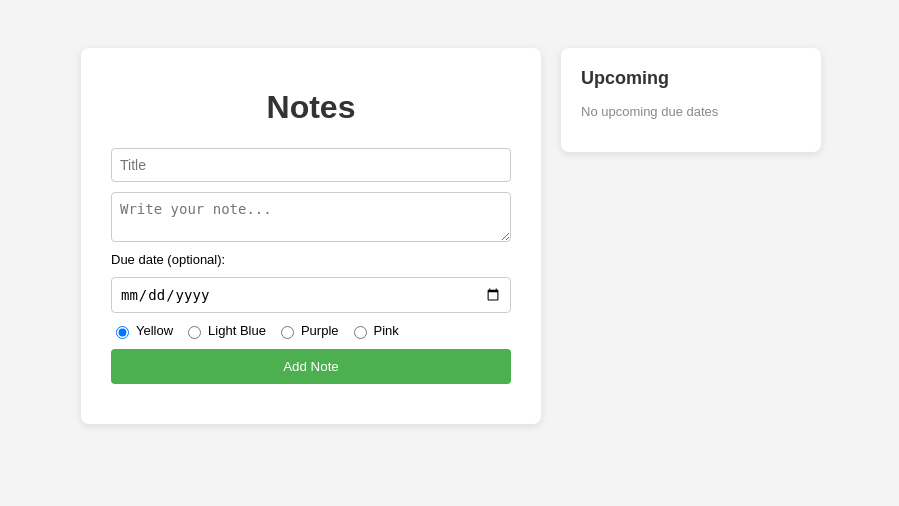
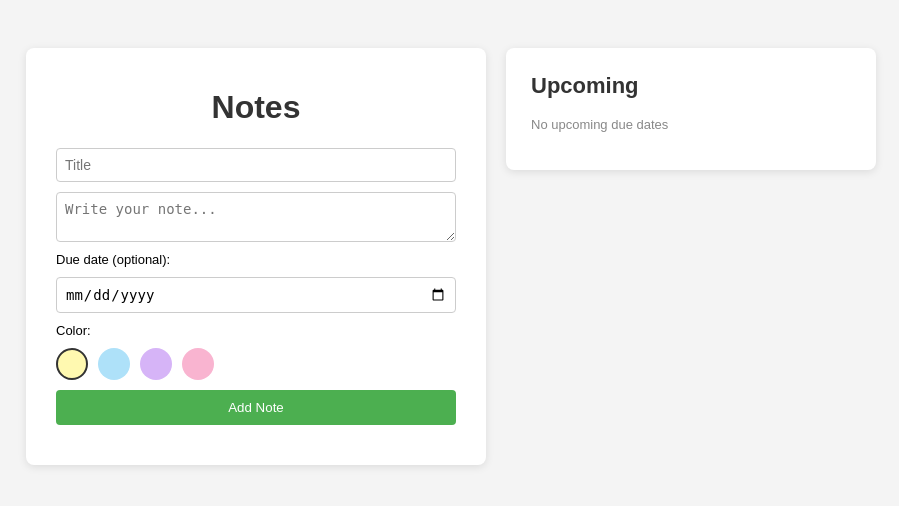
Before and after one commit to OmerBaig1/Notes-app, a Flask app: page / in a window 1280 px wide. Shown: the top 506 px of the page, without its empty margins (189-1088 px from the left). Run offline with Flask 3, Linux system fonts and the light colour scheme; data that the repository does not hold is empty.

Commit message:
Add edit modal with color swatches; fix textarea overflow, style delete button, enlarge sidebar

```diff
--- a/static/script.js
+++ b/static/script.js
@@ -4,13 +4,44 @@ const contentInput = document.getElementById("content");
 const notesList = document.getElementById("notes-list");
 const dueDateInput = document.getElementById("due-date");
 const upcomingList = document.getElementById("upcoming-list");
+const selectedColorInput = document.getElementById("selected-color");
+const createSwatches = document.querySelectorAll("#create-swatches .swatch");
 
-//Fetches notes from the server and displays them
+// Modal elements
+const modalOverlay = document.getElementById("edit-modal-overlay");
+const editTitleInput = document.getElementById("edit-title");
+const editContentInput = document.getElementById("edit-content");
+const editDueDateInput = document.getElementById("edit-due-date");
+const editSelectedColorInput = document.getElementById("edit-selected-color");
+const editSwatches = document.querySelectorAll("#edit-swatches .swatch");
+const saveEditBtn = document.getElementById("save-edit-btn");
+const cancelEditBtn = document.getElementById("cancel-edit-btn");
+
+let currentEditId = null;
+
+// --- Color swatch selection (create form) ---
+createSwatches.forEach(swatch => {
+    swatch.addEventListener("click", () => {
+        createSwatches.forEach(s => s.classList.remove("selected"));
+        swatch.classList.add("selected");
+        selectedColorInput.value = swatch.dataset.color;
+    });
+});
+
+// --- Color swatch selection (edit modal) ---
+editSwatches.forEach(swatch => {
+    swatch.addEventListener("click", () => {
+        editSwatches.forEach(s => s.classList.remove("selected"));
+        swatch.classList.add("selected");
+        editSelectedColorInput.value = swatch.dataset.color;
+    });
+});
+
+// Fetches notes from the server and displays them
 async function loadNotes() {
     const response = await fetch("/notes");
     const notes = await response.json();
 
-    // --- Main notes list ---
     notesList.innerHTML = "";
 
     notes.forEach(note => {
@@ -39,7 +70,7 @@ async function loadNotes() {
 
         const editBtn = document.createElement("button");
         editBtn.textContent = "Edit";
-        editBtn.onclick = () => editNote(note.id, note.title, note.content);
+        editBtn.onclick = () => openEditModal(note);
 
         const deleteBtn = document.createElement("button");
         deleteBtn.textContent = "Delete";
@@ -99,13 +130,13 @@ async function loadNotes() {
     });
 }
 
-//New Note
+// New Note
 form.addEventListener("submit", async (e) => {
     e.preventDefault();
 
     const title = titleInput.value;
     const content = contentInput.value;
-    const color = document.querySelector('input[name="color"]:checked').value;
+    const color = selectedColorInput.value;
     const due_date = dueDateInput.value || null;
 
     await fetch("/notes", {
@@ -117,35 +148,55 @@ form.addEventListener("submit", async (e) => {
     titleInput.value = "";
     contentInput.value = "";
     dueDateInput.value = "";
+    createSwatches.forEach(s => s.classList.remove("selected"));
+    createSwatches[0].classList.add("selected");
+    selectedColorInput.value = createSwatches[0].dataset.color;
+
     loadNotes();
 });
 
-//Edits note
-async function editNote(id, oldTitle, oldContent) {
-    const newTitle = prompt("Edit title:", oldTitle);
-    if (newTitle === null) return;
+// --- Edit modal logic ---
+function openEditModal(note) {
+    currentEditId = note.id;
+    editTitleInput.value = note.title;
+    editContentInput.value = note.content;
+    editDueDateInput.value = note.due_date || "";
 
-    const newContent = prompt("Edit content:", oldContent);
+    const color = note.color || "#FFF9B0";
+    editSelectedColorInput.value = color;
+    editSwatches.forEach(s => {
+        s.classList.toggle("selected", s.dataset.color === color);
+    });
 
-    const response = await fetch("/notes");
-    const notes = await response.json();
-    const note = notes.find(n => n.id === id);
+    modalOverlay.classList.remove("hidden");
+}
 
-    await fetch(`/notes/${id}`, {
+function closeEditModal() {
+    modalOverlay.classList.add("hidden");
+    currentEditId = null;
+}
+
+cancelEditBtn.addEventListener("click", closeEditModal);
+
+saveEditBtn.addEventListener("click", async () => {
+    if (currentEditId === null) return;
+
+    await fetch(`/notes/${currentEditId}`, {
         method: "PUT",
         headers: { "Content-Type": "application/json" },
         body: JSON.stringify({
-            title: newTitle,
-            content: newContent,
-            color: note.color,
-            due_date: note.due_date
+            title: editTitleInput.value,
+            content: editContentInput.value,
+            color: editSelectedColorInput.value,
+            due_date: editDueDateInput.value || null
         })
     });
 
+    closeEditModal();
     loadNotes();
-}
+});
 
-//Deletes note
+// Deletes note
 async function deleteNote(id) {
     const confirmed = confirm("Delete this note?");
     if (!confirmed) return;
--- a/static/style.css
+++ b/static/style.css
@@ -31,6 +31,10 @@ input, textarea {
     border: 1px solid #ccc;
     border-radius: 4px;
     font-size: 14px;
+    box-sizing: border-box;
+    width: 100%;
+    max-width: 100%;
+    resize: vertical;
 }
 
 button {
@@ -95,30 +99,30 @@ button:hover {
 
 .sidebar {
     background: white;
-    padding: 20px;
+    padding: 25px;
     border-radius: 8px;
     box-shadow: 0 2px 8px rgba(0,0,0,0.1);
-    width: 220px;
+    width: 320px;
 }
 
 .sidebar h2 {
     margin-top: 0;
-    font-size: 18px;
+    font-size: 22px;
     color: #333;
 }
 
 .upcoming-item {
-    padding: 8px;
-    border-radius: 4px;
-    margin-bottom: 8px;
-    font-size: 13px;
+    padding: 14px;
+    border-radius: 6px;
+    margin-bottom: 12px;
+    font-size: 16px;
 }
 
 .upcoming-item .due-label {
     display: block;
-    font-size: 11px;
-    margin-top: 2px;
-    opacity: 0.8;
+    font-size: 14px;
+    margin-top: 4px;
+    opacity: 0.85;
 }
 
 .urgent {
@@ -144,3 +148,101 @@ button:hover {
     border-radius: 3px;
     margin-top: 6px;
 }
+.color-swatches {
+    display: flex;
+    gap: 10px;
+}
+
+.swatch {
+    width: 28px;
+    height: 28px;
+    border-radius: 50%;
+    cursor: pointer;
+    border: 2px solid transparent;
+    transition: transform 0.1s;
+}
+
+.swatch:hover {
+    transform: scale(1.1);
+}
+
+.swatch.selected {
+    border: 2px solid #333;
+}
+
+.modal-overlay {
+    position: fixed;
+    top: 0;
+    left: 0;
+    width: 100%;
+    height: 100%;
+    background: rgba(0, 0, 0, 0.5);
+    display: flex;
+    justify-content: center;
+    align-items: center;
+    z-index: 100;
+}
+
+.modal-overlay.hidden {
+    display: none;
+}
+
+.modal {
+    background: white;
+    padding: 30px;
+    border-radius: 10px;
+    width: 450px;
+    max-width: 90%;
+    box-shadow: 0 4px 20px rgba(0,0,0,0.3);
+    display: flex;
+    flex-direction: column;
+    gap: 12px;
+}
+
+.modal h2 {
+    margin: 0 0 5px 0;
+}
+
+.modal input[type="text"],
+.modal textarea,
+.modal input[type="date"] {
+    width: 100%;
+    box-sizing: border-box;
+    padding: 8px;
+    border: 1px solid #ccc;
+    border-radius: 4px;
+    font-size: 14px;
+}
+
+.modal textarea {
+    min-height: 120px;
+    resize: vertical;
+}
+
+.modal-actions {
+    display: flex;
+    justify-content: flex-end;
+    gap: 10px;
+    margin-top: 10px;
+}
+
+.modal-actions button {
+    padding: 8px 16px;
+}
+
+#cancel-edit-btn {
+    background-color: #ccc;
+    color: #333;
+}
+
+#cancel-edit-btn:hover {
+    background-color: #bbb;
+}
+
+.note-actions button:last-child {
+    background-color: #c0554d;
+}
+
+.note-actions button:last-child:hover {
+    background-color: #a8453e;
+}
--- a/templates/index.html
+++ b/templates/index.html
@@ -17,12 +17,14 @@
                 <label for="due-date" style="font-size: 13px;">Due date (optional):</label>
                 <input type="date" id="due-date">
 
-                <div class="color-choices">
-                    <label><input type="radio" name="color" value="#FFF9B0" checked> Yellow</label>
-                    <label><input type="radio" name="color" value="#AEE1F9"> Light Blue</label>
-                    <label><input type="radio" name="color" value="#D6B4F7"> Purple</label>
-                    <label><input type="radio" name="color" value="#F9B4D0"> Pink</label>
+                <label style="font-size: 13px;">Color:</label>
+                <div class="color-swatches" id="create-swatches">
+                    <div class="swatch selected" data-color="#FFF9B0" style="background-color:#FFF9B0"></div>
+                    <div class="swatch" data-color="#AEE1F9" style="background-color:#AEE1F9"></div>
+                    <div class="swatch" data-color="#D6B4F7" style="background-color:#D6B4F7"></div>
+                    <div class="swatch" data-color="#F9B4D0" style="background-color:#F9B4D0"></div>
                 </div>
+                <input type="hidden" id="selected-color" value="#FFF9B0">
 
                 <button type="submit">Add Note</button>
             </form>
@@ -36,6 +38,31 @@
         </div>
     </div>
 
+    <!-- Edit Modal -->
+    <div id="edit-modal-overlay" class="modal-overlay hidden">
+        <div class="modal">
+            <h2>Edit Note</h2>
+            <input type="text" id="edit-title" placeholder="Title">
+            <textarea id="edit-content" placeholder="Write your note..."></textarea>
+
+            <label style="font-size: 13px;">Due date:</label>
+            <input type="date" id="edit-due-date">
+
+            <label style="font-size: 13px;">Color:</label>
+            <div class="color-swatches" id="edit-swatches">
+                <div class="swatch" data-color="#FFF9B0" style="background-color:#FFF9B0"></div>
+                <div class="swatch" data-color="#AEE1F9" style="background-color:#AEE1F9"></div>
+                <div class="swatch" data-color="#D6B4F7" style="background-color:#D6B4F7"></div>
+                <div class="swatch" data-color="#F9B4D0" style="background-color:#F9B4D0"></div>
+            </div>
+            <input type="hidden" id="edit-selected-color">
+
+            <div class="modal-actions">
+                <button id="save-edit-btn">Save</button>
+                <button id="cancel-edit-btn" type="button">Cancel</button>
+            </div>
+        </div>
+    </div>
+
     <script src="{{ url_for('static', filename='script.js') }}"></script>
 </body>
-</html>
```
